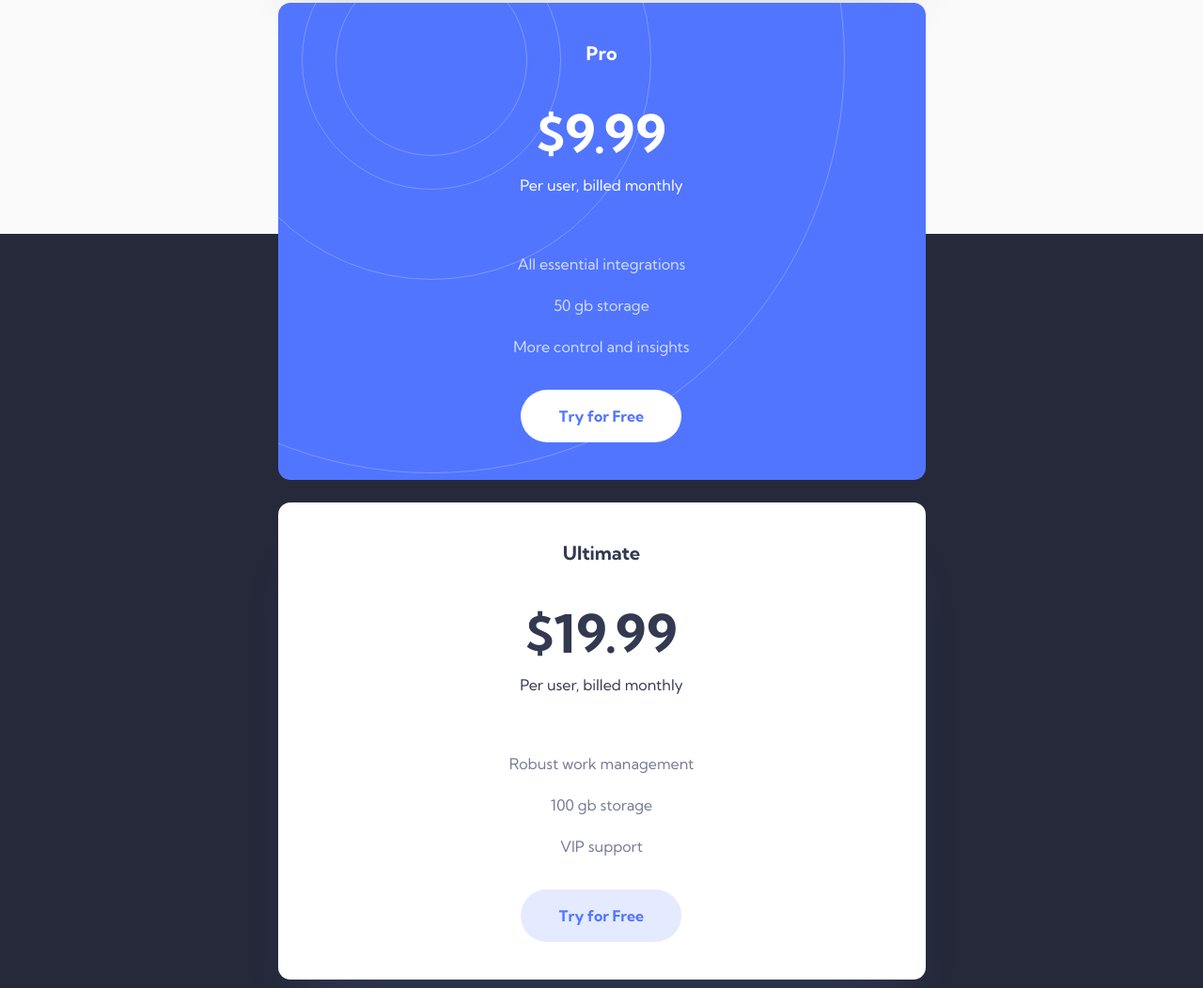
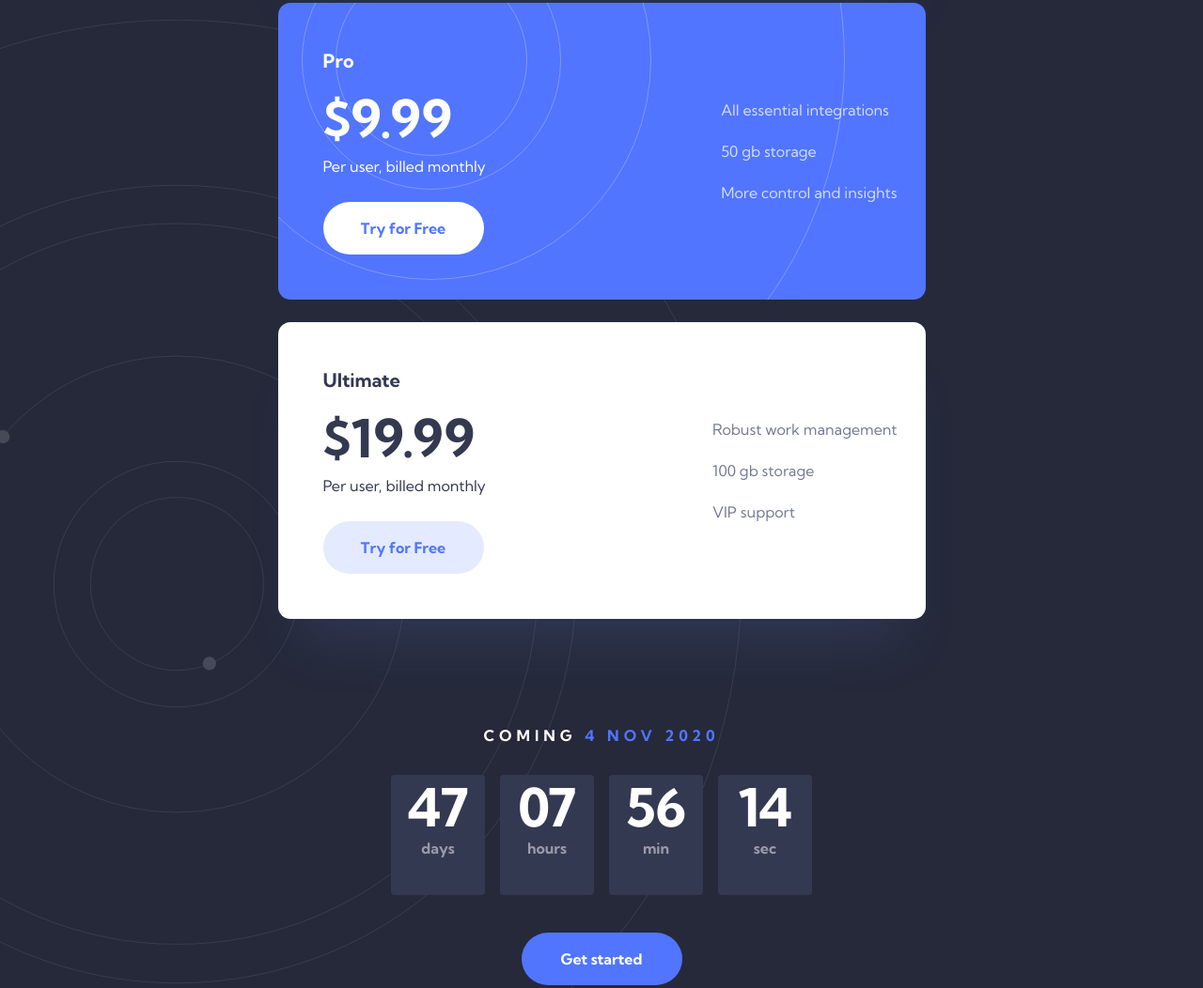
Before and after one commit to stephjoseph/officelite-coming-soon-site, a website: page src/index.html in a window 1280 px wide. Shown: the part 1009-2061 px from the top of the page at 94% size. Drawn offline with Linux system fonts and the light colour scheme.

Commit message:
Update index.html

```diff
--- a/src/index.html
+++ b/src/index.html
@@ -98,7 +98,8 @@
           </p>
           <a
             class="hidden h-14 w-[10.688rem] items-center justify-center rounded-[28px] bg-[#5175FF]/[0.1526] px-[2.5rem] py-[0.875rem] text-base font-bold leading-[1.75rem] tracking-normal text-[#5175FF] md:flex"
-            href="./sign-up.html"">Try for Free</a
+            href="./sign-up.html"
+            >Try for Free</a
           >
         </div>
         <div class="flex flex-col items-center gap-8 md:items-start">
@@ -127,10 +128,10 @@
         </div>
       </div>
       <div
-        class="relative flex w-full flex-col items-center gap-14 overflow-hidden rounded-[13px] bg-[#5175FF] px-[1.875rem] py-10 text-center"
+        class="relative flex w-full flex-col items-center gap-14 overflow-hidden rounded-[13px] bg-[#5175FF] px-[1.875rem] py-10 text-center md:flex-row md:justify-between md:gap-0 md:py-12 md:pl-12 md:pr-[6.25rem] md:text-left"
       >
         <div
-          class="absolute top-[-23.688rem] left-[-17.313rem] h-[55rem] w-[55rem]"
+          class="absolute top-[-23.688rem] left-[-17.313rem] h-[55rem] w-[55rem] md:left-[-13.813rem] md:top-[-17.625rem]"
         >
           <img
             class="h-[55rem] w-[55rem]"
@@ -140,23 +141,28 @@
         </div>
         <div class="z-10 flex flex-col">
           <h2
-            class="mb-10 text-xl font-bold leading-[1.75rem] tracking-normal text-white"
+            class="mb-10 text-xl font-bold leading-[1.75rem] tracking-normal text-white md:mb-4"
           >
             Pro
           </h2>
           <p
-            class="mb-2 text-[3.5rem] font-bold leading-[4rem] tracking-normal text-white"
+            class="mb-2 text-[3.5rem] font-bold leading-[4rem] tracking-normal text-white md:mb-1"
           >
             $9.99
           </p>
           <p
-            class="text-base font-normal leading-[1.75rem] tracking-normal text-white"
+            class="text-base font-normal leading-[1.75rem] tracking-normal text-white md:mb-6"
           >
             Per user, billed monthly
           </p>
+          <a
+            class="hidden h-14 w-[10.688rem] items-center justify-center rounded-[28px] bg-white px-[2.5rem] py-[0.875rem] text-base font-bold leading-[1.75rem] tracking-normal text-[#5175FF] md:flex"
+            href="./sign-up.html"
+            >Try for Free</a
+          >
         </div>
-        <div class="z-10 flex flex-col items-center gap-8">
-          <div class="flex flex-col items-center gap-4">
+        <div class="z-10 flex flex-col items-center gap-8 md:items-start">
+          <div class="flex flex-col items-center gap-4 md:items-start">
             <p
               class="text-base font-normal leading-[1.75rem] tracking-normal text-white/75"
             >
@@ -174,34 +180,39 @@
             </p>
           </div>
           <a
-            class="flex h-14 w-[10.688rem] items-center justify-center rounded-[28px] bg-white px-[2.5rem] py-[0.875rem] text-base font-bold leading-[1.75rem] tracking-normal text-[#5175FF]"
+            class="flex h-14 w-[10.688rem] items-center justify-center rounded-[28px] bg-white px-[2.5rem] py-[0.875rem] text-base font-bold leading-[1.75rem] tracking-normal text-[#5175FF] md:hidden"
             href=""
             >Try for Free</a
           >
         </div>
       </div>
       <div
-        class="flex w-full flex-col items-center gap-14 rounded-[13px] bg-white px-[1.875rem] py-10 text-center shadow-[0_50px_50px_-25px_rgba(75,92,154,0.2472)]"
+        class="flex w-full flex-col items-center gap-14 rounded-[13px] bg-white px-[1.875rem] py-10 text-center shadow-[0_50px_50px_-25px_rgba(75,92,154,0.2472)] md:flex-row md:justify-between md:gap-0 md:py-12 md:pl-12 md:pr-[5.688rem] md:text-left"
       >
         <div class="flex flex-col">
           <h2
-            class="mb-10 text-xl font-bold leading-[1.75rem] tracking-normal text-[#333950]"
+            class="mb-10 text-xl font-bold leading-[1.75rem] tracking-normal text-[#333950] md:mb-4"
           >
             Ultimate
           </h2>
           <p
-            class="mb-2 text-[3.5rem] font-bold leading-[4rem] tracking-normal text-[#333950]"
+            class="mb-2 text-[3.5rem] font-bold leading-[4rem] tracking-normal text-[#333950] md:mb-1"
           >
             $19.99
           </p>
           <p
-            class="text-base font-normal leading-[1.75rem] tracking-normal text-[#333950]"
+            class="text-base font-normal leading-[1.75rem] tracking-normal text-[#333950] md:mb-6"
           >
             Per user, billed monthly
           </p>
+          <a
+            class="hidden h-14 w-[10.688rem] items-center justify-center rounded-[28px] bg-[#5175FF]/[0.1526] px-[2.5rem] py-[0.875rem] text-base font-bold leading-[1.75rem] tracking-normal text-[#5175FF] md:flex"
+            href="./sign-up.html"
+            >Try for Free</a
+          >
         </div>
-        <div class="flex flex-col items-center gap-8">
-          <div class="flex flex-col items-center gap-4">
+        <div class="flex flex-col items-center gap-8 md:items-start">
+          <div class="flex flex-col items-center gap-4 md:items-start">
             <p
               class="text-base font-normal leading-[1.75rem] tracking-normal text-[#747B95]"
             >
@@ -219,84 +230,84 @@
             </p>
           </div>
           <a
-            class="flex h-14 w-[10.688rem] items-center justify-center rounded-[28px] bg-[#5175FF]/[0.1526] px-[2.5rem] py-[0.875rem] text-base font-bold leading-[1.75rem] tracking-normal text-[#5175FF]"
-            href="./style.css"
+            class="flex h-14 w-[10.688rem] items-center justify-center rounded-[28px] bg-[#5175FF]/[0.1526] px-[2.5rem] py-[0.875rem] text-base font-bold leading-[1.75rem] tracking-normal text-[#5175FF] md:hidden"
+            href="./sign-up.html"
             >Try for Free</a
           >
         </div>
       </div>
     </main>
     <footer
-      class="relative -mt-[49.625rem] flex w-full flex-col items-center gap-10 overflow-hidden bg-[#25293A] px-[1.438rem] pt-[55.875rem] pb-[6.25rem]"
+      class="relative -mt-[49.625rem] flex w-full flex-col items-center gap-10 overflow-hidden bg-[#25293A] px-[1.438rem] pt-[55.875rem] pb-[6.25rem] md:-mt-[31.125rem] md:gap-12 md:px-[10.063rem] md:pt-[37.375rem]"
     >
       <div
-        class="absolute left-[110.13vw] top-[9.75rem] h-[75.125rem] w-[75.125rem]"
+        class="absolute left-[-25.813rem] top-[9.75rem] h-[75.125rem] w-[75.125rem] md:top-[0.938rem] md:left-[-21.5rem] md:h-[90.875rem] md:w-[90.875rem]"
       >
         <img
-          class="h-[75.125rem] w-[75.125rem]"
+          class="h-[75.125rem] w-[75.125rem] md:h-[90.875rem] md:w-[90.875rem]"
           src="../assets/home/bg-pattern-footer.svg"
           alt=""
         />
       </div>
-      <div class="z-10 flex flex-col items-center gap-[1.125rem]">
+      <div class="z-10 flex flex-col items-center gap-[1.125rem] md:gap-2">
         <p
           class="text-base font-bold uppercase leading-[3rem] tracking-[5px] text-white"
         >
           Coming <span class="text-[#5175FF]">4 Nov 2020</span>
         </p>
-        <div class="flex items-center gap-[0.813rem]">
+        <div class="flex items-center gap-[0.813rem] md:gap-4">
           <div
-            class="flex flex-col items-center gap-[-0.375rem] rounded-[4px] bg-[#333950] px-4 pt-[0.688rem] pb-[0.625rem]"
+            class="flex flex-col items-center gap-[-0.375rem] rounded-[4px] bg-[#333950] px-4 pt-[0.688rem] pb-[0.625rem] md:h-[8rem] md:w-[6.25rem] md:justify-center md:gap-[0.313rem] md:p-4"
           >
             <p
-              class="text-[2rem] font-bold leading-[3rem] tracking-normal text-white"
+              class="text-[2rem] font-bold leading-[3rem] tracking-normal text-white md:text-[3.5rem] md:leading-[3rem]"
             >
               47
             </p>
             <p
-              class="text-[0.75rem] font-bold leading-[1.75rem] tracking-normal text-white/50"
+              class="text-[0.75rem] font-bold leading-[1.75rem] tracking-normal text-white/50 md:text-base md:leading-[1.75rem]"
             >
               days
             </p>
           </div>
           <div
-            class="flex flex-col items-center gap-[-0.375rem] rounded-[4px] bg-[#333950] px-4 pt-[0.688rem] pb-[0.625rem]"
+            class="flex flex-col items-center gap-[-0.375rem] rounded-[4px] bg-[#333950] px-4 pt-[0.688rem] pb-[0.625rem] md:h-[8rem] md:w-[6.25rem] md:justify-center md:gap-[0.313rem] md:p-4"
           >
             <p
-              class="text-[2rem] font-bold leading-[3rem] tracking-normal text-white"
+              class="text-[2rem] font-bold leading-[3rem] tracking-normal text-white md:text-[3.5rem] md:leading-[3rem]"
             >
               07
             </p>
             <p
-              class="text-[0.75rem] font-bold leading-[1.75rem] tracking-normal text-white/50"
+              class="text-[0.75rem] font-bold leading-[1.75rem] tracking-normal text-white/50 md:text-base md:leading-[1.75rem]"
             >
               hours
             </p>
           </div>
           <div
-            class="flex flex-col items-center gap-[-0.375rem] rounded-[4px] bg-[#333950] px-4 pt-[0.688rem] pb-[0.625rem]"
+            class="flex flex-col items-center gap-[-0.375rem] rounded-[4px] bg-[#333950] px-4 pt-[0.688rem] pb-[0.625rem] md:h-[8rem] md:w-[6.25rem] md:justify-center md:gap-[0.313rem] md:p-4"
           >
             <p
-              class="text-[2rem] font-bold leading-[3rem] tracking-normal text-white"
+              class="text-[2rem] font-bold leading-[3rem] tracking-normal text-white md:text-[3.5rem] md:leading-[3rem]"
             >
               56
             </p>
             <p
-              class="text-[0.75rem] font-bold leading-[1.75rem] tracking-normal text-white/50"
+              class="text-[0.75rem] font-bold leading-[1.75rem] tracking-normal text-white/50 md:text-base md:leading-[1.75rem]"
             >
               min
             </p>
           </div>
           <div
-            class="flex flex-col items-center gap-[-0.375rem] rounded-[4px] bg-[#333950] px-4 pt-[0.688rem] pb-[0.625rem]"
+            class="flex flex-col items-center gap-[-0.375rem] rounded-[4px] bg-[#333950] px-4 pt-[0.688rem] pb-[0.625rem] md:h-[8rem] md:w-[6.25rem] md:justify-center md:gap-[0.313rem] md:p-4"
           >
             <p
-              class="text-[2rem] font-bold leading-[3rem] tracking-normal text-white"
+              class="text-[2rem] font-bold leading-[3rem] tracking-normal text-white md:text-[3.5rem] md:leading-[3rem]"
             >
               14
             </p>
             <p
-              class="text-[0.75rem] font-bold leading-[1.75rem] tracking-normal text-white/50"
+              class="text-[0.75rem] font-bold leading-[1.75rem] tracking-normal text-white/50 md:text-base md:leading-[1.75rem]"
             >
               sec
             </p>
@@ -305,7 +316,7 @@
       </div>
       <a
         class="z-10 flex h-14 w-[10.688rem] items-center justify-center rounded-[28px] bg-[#5175FF] text-base font-bold leading-[1.625rem] tracking-normal text-white"
-        href=""
+        href="./sign-up.html"
         >Get started</a
       >
     </footer>
```
